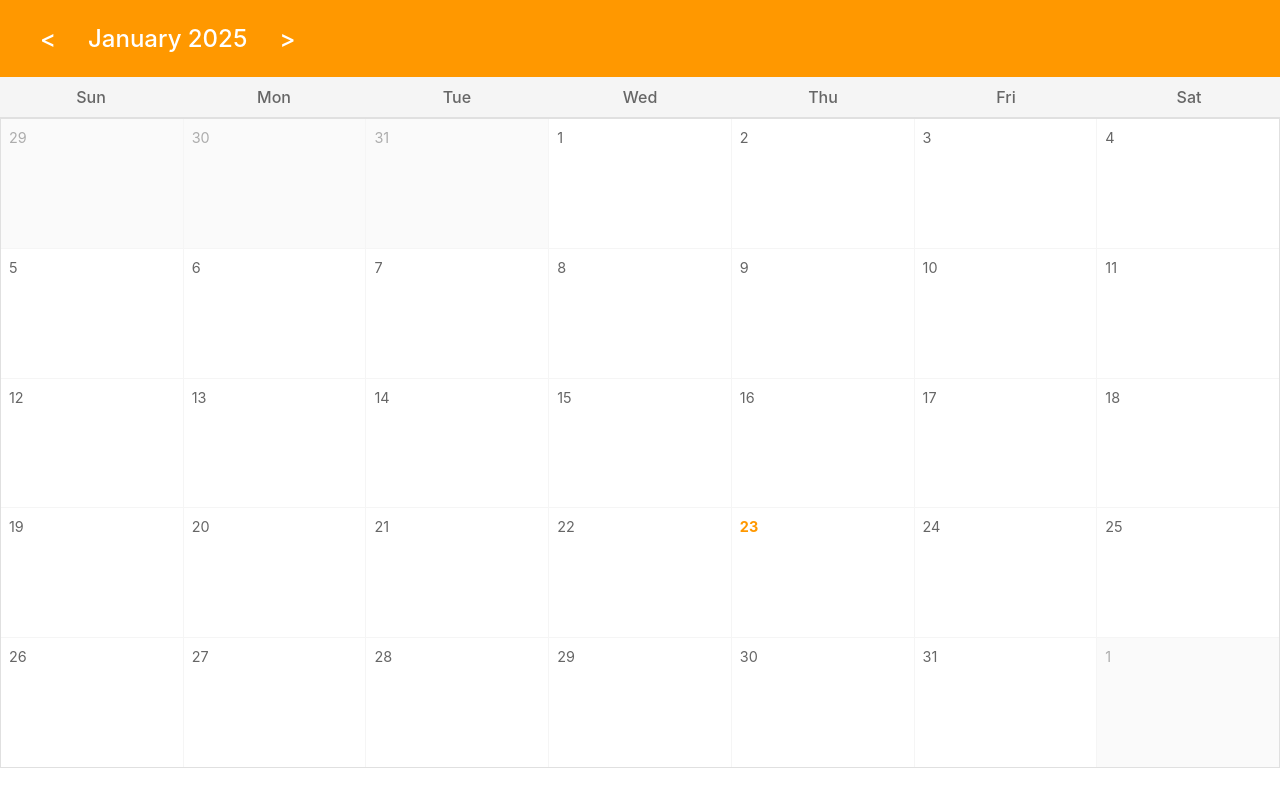
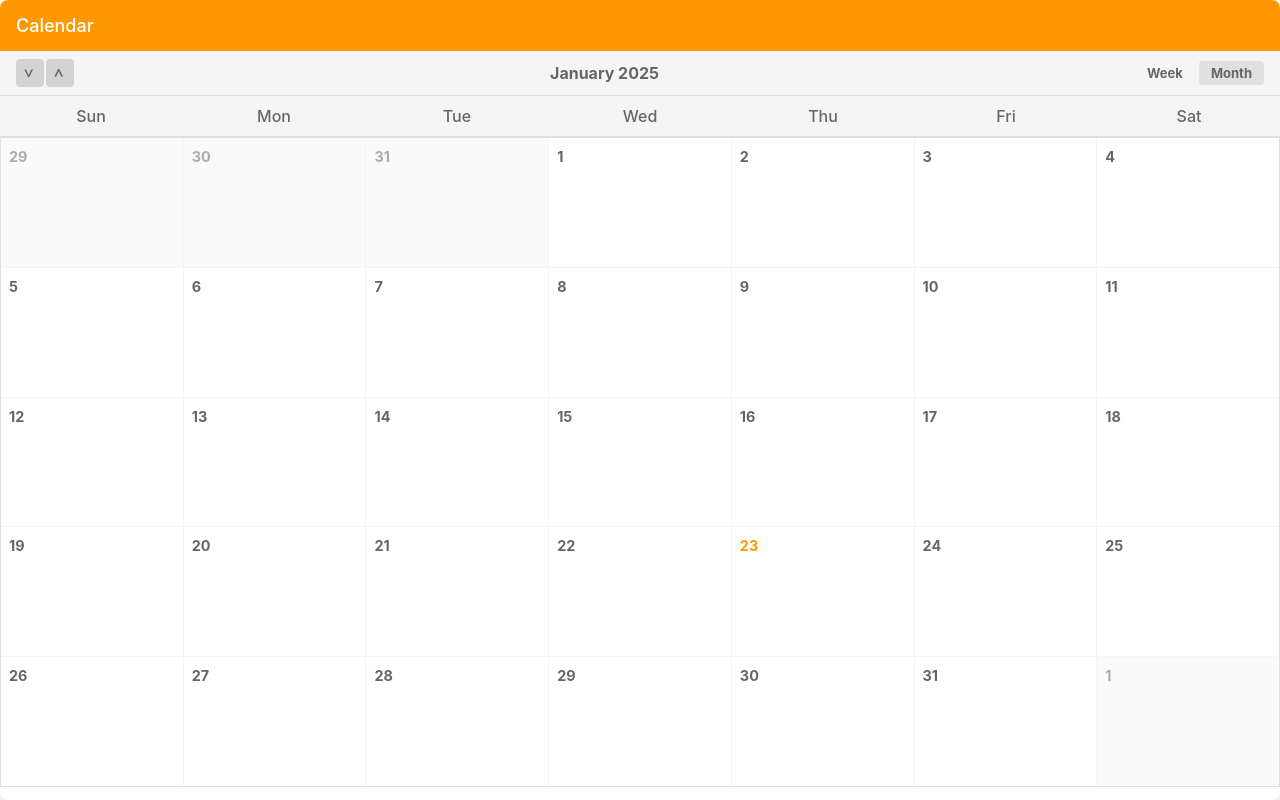
Before and after one commit to Anton1921980/calendar-tasks, a React (Vite) app: page / in a window 1280 px wide. Built offline with nearby package versions, Linux system fonts and the light colour scheme.

Commit message:
feat: month/week, task fixes

```diff
--- a/src/components/Calendar/Calendar.tsx
+++ b/src/components/Calendar/Calendar.tsx
@@ -9,11 +9,18 @@ import {
   MonthNavigation,
   NavButton,
   CurrentMonth,
+  AppTitle,
+  ViewControls,
+  ViewToggleButton,
+  ControlsRow,
 } from './styles';
+
+
 
 export const Calendar: React.FC = () => {
   const dispatch = useDispatch();
   const [currentDate, setCurrentMoment] = React.useState(moment());
+  const [view, setView] = React.useState('month');
 
   const handleMonthChange = (delta: number) => {
     const newDate = currentDate.clone().add(delta, 'month');
@@ -24,15 +31,32 @@ export const Calendar: React.FC = () => {
   return (
     <CalendarContainer>
       <CalendarHeader>
+        <AppTitle>Calendar</AppTitle>
+      </CalendarHeader>
+      <ControlsRow>
         <MonthNavigation>
-          <NavButton onClick={() => handleMonthChange(-1)}>&lt;</NavButton>
-          <CurrentMonth>
+          <NavButton onClick={() => handleMonthChange(-1)}>&gt;</NavButton>
+          <NavButton onClick={() => handleMonthChange(1)}>&lt;</NavButton>
+        </MonthNavigation>
+        <CurrentMonth>
             {currentDate.format('MMMM YYYY')}
           </CurrentMonth>
-          <NavButton onClick={() => handleMonthChange(1)}>&gt;</NavButton>
-        </MonthNavigation>
-      </CalendarHeader>
-      <CalendarGrid currentDate={currentDate} />
+        <ViewControls>
+          <ViewToggleButton
+            isActive={view === 'week'}
+            onClick={() => setView('week')}
+          >
+            Week
+          </ViewToggleButton>
+          <ViewToggleButton
+            isActive={view === 'month'}
+            onClick={() => setView('month')}
+          >
+            Month
+          </ViewToggleButton>
+        </ViewControls>
+      </ControlsRow>
+      <CalendarGrid currentDate={currentDate} view={view} />
     </CalendarContainer>
   );
 };
--- a/src/components/Calendar/CalendarGrid.tsx
+++ b/src/components/Calendar/CalendarGrid.tsx
@@ -4,7 +4,7 @@ import { useSelector, useDispatch } from "react-redux";
 import { RootState } from "@/store";
 import { setSelectedDate } from "@/store/slices/calendarSlice";
 import { moveTask } from "@/store/slices/tasksSlice";
-import { getCalendarDays } from "@/utils/dateUtils";
+import { getCalendarDays, getWeekDays } from "@/utils/dateUtils";
 import {
   WeekDaysGrid,
   WeekDay,
@@ -27,9 +27,10 @@ const WEEKDAYS = [
 
 interface CalendarGridProps {
   currentDate: moment.Moment;
+  view: string;
 }
 
-export const CalendarGrid: React.FC<CalendarGridProps> = ({ currentDate }) => {
+export const CalendarGrid: React.FC<CalendarGridProps> = ({ currentDate, view }) => {
 
   const [showInput, setShowInput] = useState(false);
   const dispatch = useDispatch();
@@ -39,7 +40,7 @@ export const CalendarGrid: React.FC<CalendarGridProps> = ({ currentDate }) => {
   );
   const tasks = useSelector((state: RootState) => state.tasks);
 
-  const calendarDays = getCalendarDays(currentDate);
+  const calendarDays = view === 'month' ? getCalendarDays(currentDate) : getWeekDays(currentDate);
 
   const handleDateClick = (date: moment.Moment) => {
     dispatch(setSelectedDate(date.format("YYYY-MM-DD")));
@@ -87,9 +88,17 @@ export const CalendarGrid: React.FC<CalendarGridProps> = ({ currentDate }) => {
               onDrop={(e) => handleDrop(e, dateStr)}
             >
               <DayNumber className="day-number">
-                <div>{date.format("D")}</div>
+                <div>
+                  {date.format("D")}
+                  {dayTasks.length > 0 && (
+                    <span style={{ fontSize: '10px', fontWeight: 'normal', color: '#666', marginLeft: '10px' }}>
+                      {dayTasks.length} {dayTasks.length === 1 ? 'card' : 'cards'}
+                    </span>
+                  )}
+                </div>
                 <AddButton
                   isVisible={isSelected}
+                  date={dateStr}
                   onClick={(e) => {
                     e.stopPropagation();
                     setShowInput(true);
@@ -102,7 +111,7 @@ export const CalendarGrid: React.FC<CalendarGridProps> = ({ currentDate }) => {
                 date={dateStr}
                 tasks={dayTasks}
                 showInput={isSelected && showInput}
-               setShowInput={setShowInput}
+                setShowInput={setShowInput}
               />
             </DayCell>
           );
--- a/src/components/Calendar/styles.ts
+++ b/src/components/Calendar/styles.ts
@@ -4,47 +4,72 @@ export const CalendarContainer = styled.div`
   width: 100%;
   height: 100vh;
   padding: 0;
-  background: #ffffff;
+  background: white;
+  border-radius: 8px;
+  box-shadow: 0 2px 4px rgba(0, 0, 0, 0.1);
 `;
 
 export const CalendarHeader = styled.div`
+  background: #ff9800;
+  padding: 12px 16px;
+  border-top-left-radius: 8px;
+  border-top-right-radius: 8px;
+`;
+
+export const AppTitle = styled.div`
+  color: white;
+  font-size: 18px;
+  font-weight: 500;
+`;
+
+export const ControlsRow = styled.div`
   display: flex;
   justify-content: space-between;
   align-items: center;
-  padding: 1rem 2rem;
-  background: #ff9800;
-  color: white;
+  padding: 8px 16px;
+  background: #f5f5f5;
+  border-bottom: 1px solid #e0e0e0;
 `;
 
 export const MonthNavigation = styled.div`
   display: flex;
   align-items: center;
-  gap: 1.5rem;
+  gap: 2px;
+`;
+
+export const ViewControls = styled.div`
+  display: flex;
+  gap: 4px;
 `;
 
 export const NavButton = styled.button`
-  background: transparent;
+  width: 28px;
+  height: 28px;
   border: none;
-  color: white;
-  font-size: 1.5rem;
-  cursor: pointer;
-  padding: 0.5rem;
+  border-radius: 4px;
+  padding: 1px 0;
+  background: lightgrey;
   display: flex;
   align-items: center;
   justify-content: center;
   transition: all 0.2s ease;
+  transform: rotate(90deg);
+  color: #666;
+  cursor: pointer;
 
   &:hover {
-    background: rgba(255, 255, 255, 0.1);
-    border-radius: 4px;
+    background: rgba(0, 0, 0, 0.05);
+  }
+  &:focus {
+    outline: none;
   }
 `;
 
 export const CurrentMonth = styled.h2`
   margin: 0;
-  font-size: 1.5rem;
-  font-weight: 500;
-  color: white;
+  font-size: 16px;
+  font-weight: 700;
+  color: #666;
 `;
 
 export const WeekDaysGrid = styled.div`
@@ -76,6 +101,8 @@ export const DayCell = styled.div<{ isSelected: boolean; isCurrentMonth: boolean
   padding: 0.5rem;
   position: relative;
   cursor: pointer;
+   user-select: none;
+  outline: none;
   opacity: ${({ isCurrentMonth }) => isCurrentMonth ? 1 : 0.5};
 
   ${({ isSelected }) => isSelected && `
@@ -101,11 +128,18 @@ export const DayNumber = styled.div`
   gap: 4px;
   margin-bottom: 0.5rem;
   font-size: 0.9rem;
+  font-weight: 700;
   color: #666;
 `;
 
-export const AddButton = styled.button<{ isVisible: boolean }>`
-  display: ${({ isVisible }) => isVisible ? 'inline-flex' : 'none'};
+export const AddButton = styled.button<{ isVisible: boolean; date: string }>`
+display: ${({ isVisible, date }) => {
+  const today = new Date();
+  today.setHours(0, 0, 0, 0);
+  const buttonDate = new Date(date);
+  buttonDate.setHours(0, 0, 0, 0);
+  return isVisible && buttonDate >= today ? "flex" : "none"
+}};
   align-items: center;
   justify-content: center;
   background: none;
@@ -127,3 +161,28 @@ export const AddButton = styled.button<{ isVisible: boolean }>`
      outline: none;
   }
 `;
+
+export const ViewToggleContainer = styled.div`
+  display: flex;
+  gap: 8px;
+  margin-bottom: 16px;
+`;
+
+export const ViewToggleButton = styled.button<{ isActive: boolean }>`
+  padding: 4px 12px;
+  border: none;
+  background: ${({ isActive }) => isActive ? '#e0e0e0' : 'transparent'};
+  border-radius: 4px;
+  cursor: pointer;
+  color: #666;
+  font-size: 13px;
+  font-weight: 700;
+
+  &:hover {
+    background: ${({ isActive }) => isActive ? '#e0e0e0' : '#fff'};
+  }
+
+  &:focus {
+    outline: none;
+  }
+`;
--- a/src/components/Task/TaskItem.tsx
+++ b/src/components/Task/TaskItem.tsx
@@ -1,65 +1,5 @@
 import React, { useState, useRef, useEffect } from 'react';
-import styled from '@emotion/styled';
-
-const TaskContainer = styled.div<{ isDragging: boolean }>`
-  background: white;
-  border: 1px solid #e0e0e0;
-  border-radius: 4px;
-  padding: 0.1rem;
-  margin-bottom: 0.5rem;
-  cursor: move;
-  opacity: ${({ isDragging }) => isDragging ? 0.5 : 1};
-  display: flex;
-  justify-content: space-between;
-  align-items: center;
-
-  &:hover {
-    background: #f8f8f8;
-    .task-actions {
-      opacity: 1;
-    }
-  }
-`;
-
-const TaskText = styled.div`
-  flex-grow: 1;
-  margin-right: 0.5rem;
-`;
-
-const TaskInput = styled.input`
-  width: 100%;
-  border: none;
-  background: transparent;
-  font-size: inherit;
-  padding: 0;
-  margin: 0;
-
-  &:focus {
-    outline: none;
-  }
-`;
-
-const TaskActions = styled.div`
-  opacity: 0;
-  transition: opacity 0.2s;
-  display: flex;
-  gap: 0.5rem;
-`;
-
-const DeleteButton = styled.button`
-  background: none;
-  border: none;
-  color: #ff5252;
-  cursor: pointer;
-  padding: 2px;
-  display: flex;
-  align-items: center;
-  justify-content: center;
-
-  &:hover {
-    color: #ff1744;
-  }
-`;
+import {TaskContainer, TaskText, TaskInput, TaskActions, DeleteButton} from "./styles";
 
 interface TaskItemProps {
   id: string;
--- /dev/null
+++ b/src/components/Task/styles.ts
@@ -0,0 +1,136 @@
+import styled from '@emotion/styled';
+
+export const TaskListContainer = styled.div<{ isSelected: boolean }>`
+  margin-top: 0.5rem;
+  position: absolute;
+  top: 25px;
+  bottom: 5px;
+  left: 0;
+  right: 0;
+  overflow-y: ${({ isSelected }) => (isSelected ? "auto" : "hidden")};
+  padding: 0 4px;
+  scrollbar-width: thin;
+  scrollbar-color: #ff9800 #f1f1f1;
+
+  &::-webkit-scrollbar {
+    width: 6px;
+  }
+
+  &::-webkit-scrollbar-track {
+    background: #f1f1f1;
+    border-radius: 3px;
+  }
+
+  &::-webkit-scrollbar-thumb {
+    background: #ff9800;
+    border-radius: 3px;
+  }
+
+  &::-webkit-scrollbar-thumb:hover {
+    background: #f57c00;
+  }
+`;
+
+export const TaskItemWrapper = styled.div<{ isDraggingOver: boolean }>`
+  position: relative;
+  &:after {
+    content: "";
+    display: ${(props) => (props.isDraggingOver ? "block" : "none")};
+    position: absolute;
+    left: 0;
+    right: 0;
+    height: 2px;
+    background: #ff9800;
+    bottom: 0;
+  }
+`;
+
+export const AddTaskInput = styled.input<{ isVisible: boolean, date: string }>`
+  width: 100%;
+  padding: 0.5rem;
+  border: 1px solid #e0e0e0;
+  border-radius: 4px;
+  margin-top: 0.5rem;
+  margin-bottom: 0.5rem;
+  background: white;
+  display: ${({ isVisible, date }) => {
+  const today = new Date();
+  today.setHours(0, 0, 0, 0);
+  const buttonDate = new Date(date);
+  buttonDate.setHours(0, 0, 0, 0);
+  console.log(isVisible, date)
+  return isVisible && buttonDate >= today ? "flex" : "none"
+
+}};
+
+  &:focus {
+    outline: none;
+    border-color: #ff9800;
+    color: #ff9800;
+  }
+`;
+
+
+export const TaskContainer = styled.div<{ isDragging: boolean }>`
+  background: white;
+  border: 1px solid #e0e0e0;
+  border-radius: 4px;
+  padding: 0.1rem;
+  padding-left: 0.5rem;
+  margin-bottom: 0.5rem;
+  cursor: move;
+  opacity: ${({ isDragging }) => isDragging ? 0.5 : 1};
+  display: flex;
+  justify-content: space-between;
+  align-items: center;
+  overflow-x: hidden;
+
+  &:hover {
+    background: #f8f8f8;
+    .task-actions {
+      opacity: 1;
+    }
+  }
+`;
+
+export const TaskText = styled.div`
+  flex-grow: 1;
+  margin-right: 0.5rem;
+`;
+
+export const TaskInput = styled.input`
+  width: 100%;
+  border: none;
+  background: transparent;
+  font: inherit;
+  font-size: inherit;
+  padding: 0.1rem;
+  margin: 0;
+  color: #ff9800;
+
+  &:focus {
+    outline: none;
+  }
+`;
+
+export const TaskActions = styled.div`
+  opacity: 0;
+  transition: opacity 0.2s;
+  display: flex;
+  gap: 0.5rem;
+`;
+
+export const DeleteButton = styled.button`
+  background: none;
+  border: none;
+  color: #ff5252;
+  cursor: pointer;
+  padding: 2px;
+  display: flex;
+  align-items: center;
+  justify-content: center;
+
+  &:hover {
+    color: #ff1744;
+  }
+`;
--- a/src/utils/dateUtils.ts
+++ b/src/utils/dateUtils.ts
@@ -27,6 +27,31 @@ export const getCalendarDays = (date: moment.Moment) => {
   return days;
 };
 
+export const getWeekDays = (date: moment.Moment) => {
+  const weekStart = date.clone().startOf('week');
+  const weekEnd = date.clone().endOf('week');
+
+  const days: Array<{
+    date: moment.Moment;
+    isCurrentMonth: boolean;
+    isToday: boolean;
+    isSelected: boolean;
+  }> = [];
+
+  const day = weekStart.clone();
+  while (day.isSameOrBefore(weekEnd)) {
+    days.push({
+      date: day.clone(),
+      isCurrentMonth: day.isSame(date, 'month'),
+      isToday: day.isSame(moment(), 'day'),
+      isSelected: false
+    });
+    day.add(1, 'day');
+  }
+
+  return days;
+};
+
 export const formatDate = (date: moment.Moment, formatString: string = 'YYYY-MM-DD') => {
   return date.format(formatString);
 };
```
Also changed, not shown: src/components/Task/TaskList.tsx (+17 -93 lines).
